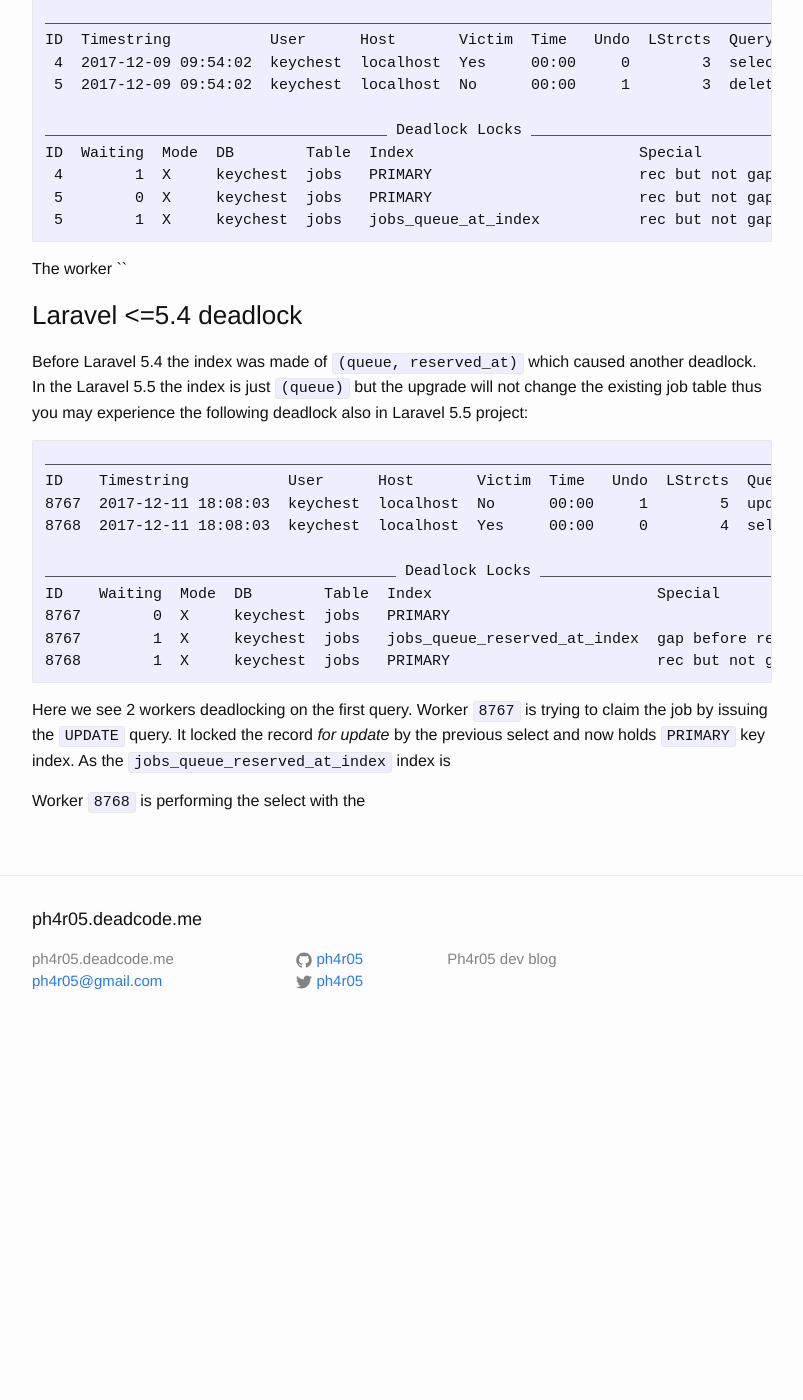
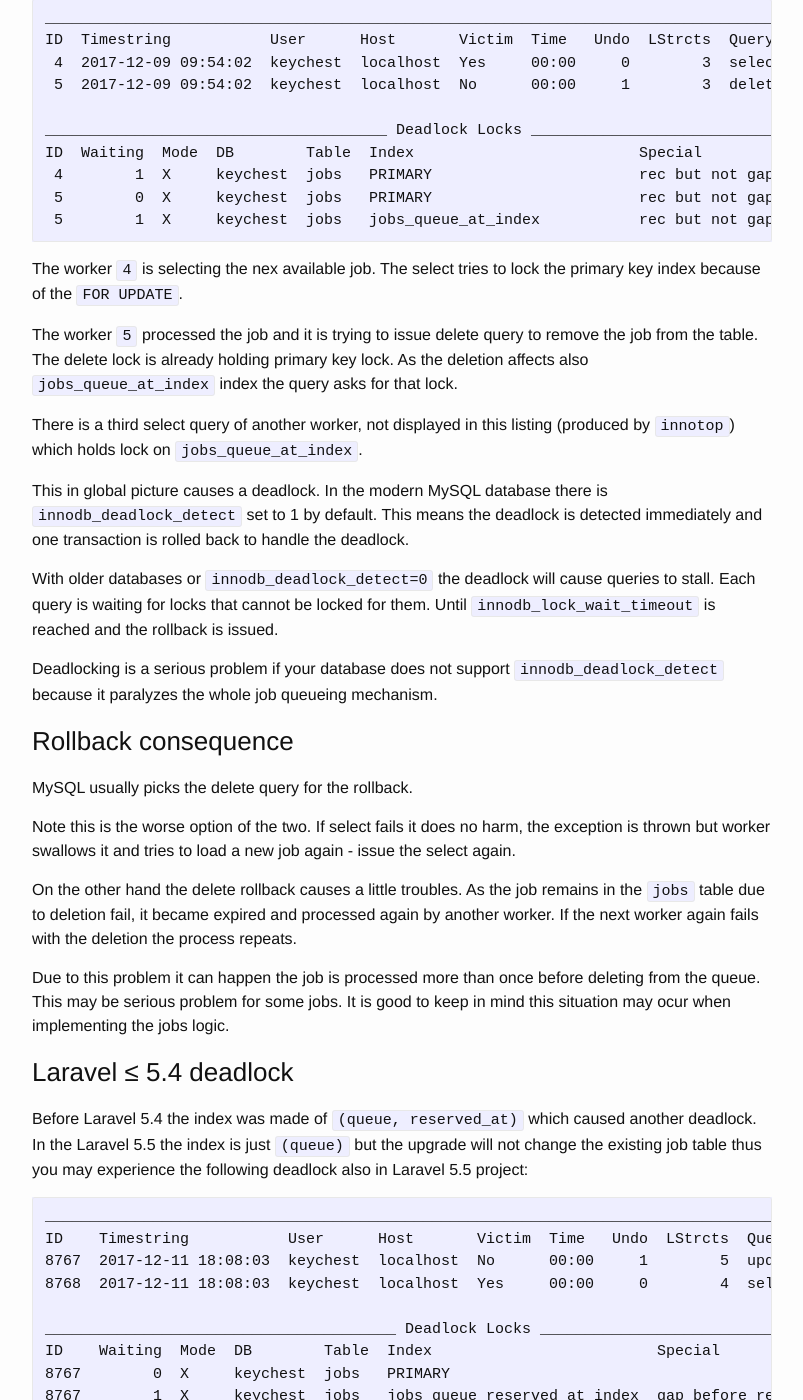
Before and after one commit to ph4r05/devblog, a Jekyll site: the page built from _posts/2017-12-20-laravel-queues-optimization.markdown, in a window 1280 px wide and 1400 px high, scrolled down 2078 px. Shown: the whole window, without its empty margins (238-1041 px from the left). Built offline with Jekyll 4.4.1, drawn with Linux system fonts in a browser that asks for light colours; before the commit the page ends 3131 px from its top, so only the background shows below that; some of the changed text lies outside the part shown.

Commit message:
more on deadlocks

````diff
--- a/_posts/2017-12-20-laravel-queues-optimization.markdown
+++ b/_posts/2017-12-20-laravel-queues-optimization.markdown
@@ -117,9 +117,44 @@ ID  Waiting  Mode  DB        Table  Index                         Special
  5        1  X     keychest  jobs   jobs_queue_at_index           rec but not gap           0
 ```
 
-The worker ``
+The worker `4` is selecting the nex available job. The select tries to lock
+the primary key index because of the `FOR UPDATE`.
 
-### Laravel <=5.4 deadlock
+The worker `5` processed the job and it is trying to issue delete query to remove the job
+from the table. The delete lock is already holding primary key lock. As the deletion
+affects also `jobs_queue_at_index` index the query asks for that lock.
+
+There is a third select query of another worker, not displayed in this listing (produced by `innotop`) which
+holds lock on `jobs_queue_at_index`.
+
+This in global picture causes a deadlock. In the modern MySQL database
+there is `innodb_deadlock_detect` set to 1 by default. This means the deadlock
+is detected immediately and one transaction is rolled back to handle the deadlock.
+
+With older databases or `innodb_deadlock_detect=0` the deadlock will cause
+queries to stall. Each query is waiting for locks that cannot be locked for them.
+Until `innodb_lock_wait_timeout` is reached and the rollback is issued.
+
+Deadlocking is a serious problem if your database does not support `innodb_deadlock_detect`
+because it paralyzes the whole job queueing mechanism.
+
+### Rollback consequence
+
+MySQL usually picks the delete query for the rollback.
+
+Note this is the worse option of the two. If select fails it does no harm,
+the exception is thrown but worker swallows it and tries to load a new job again - issue the select again.
+
+On the other hand the delete rollback causes a little troubles.
+As the job remains in the `jobs` table due to deletion fail, it became expired
+and processed again by another worker. If the next worker again fails with the deletion
+the process repeats.
+
+Due to this problem it can happen the job is processed more than once before deleting from the queue.
+This may be serious problem for some jobs. It is good to keep in mind this situation may ocur
+when implementing the jobs logic.
+
+### Laravel ≤ 5.4 deadlock
 
 Before Laravel 5.4 the index was made of `(queue, reserved_at)` which caused another deadlock.
 In the Laravel 5.5 the index is just `(queue)` but the upgrade will not change the existing job table
@@ -141,9 +176,17 @@ ID    Waiting  Mode  DB        Table  Index                         Special
 Here we see 2 workers deadlocking on the first query.
 Worker `8767` is trying to claim the job by issuing the `UPDATE` query.
 It locked the record *for update* by the previous select and now holds `PRIMARY` key index.
-As the `jobs_queue_reserved_at_index` index is
+As the `jobs_queue_reserved_at_index` index is affected by the update query it has to be locked too.
 
-Worker `8768` is performing the select with the
+Worker `8768` is performing the select with the *for update* locking - asking for a primary key lock.
+
+There is another select query of another worker, not displayed in the listing holding the `jobs_queue_reserved_at_index` index.
+
+This again causes a deadlock.
+
+## Deadlock handling
+
+
 
 
 <!-- refs -->
````
Also changed, not shown: other parts of _posts/2017-12-20-laravel-queues-optimization.markdown (+1 -1 lines).
